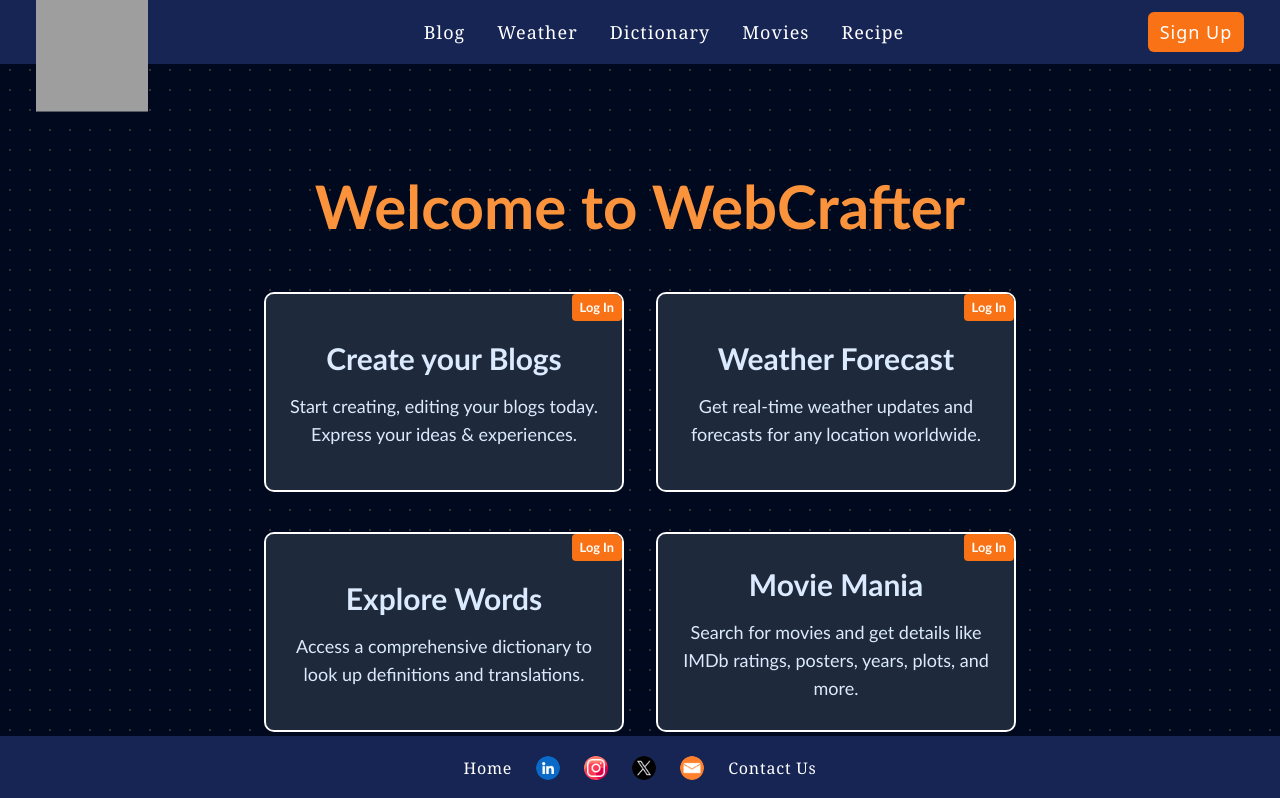
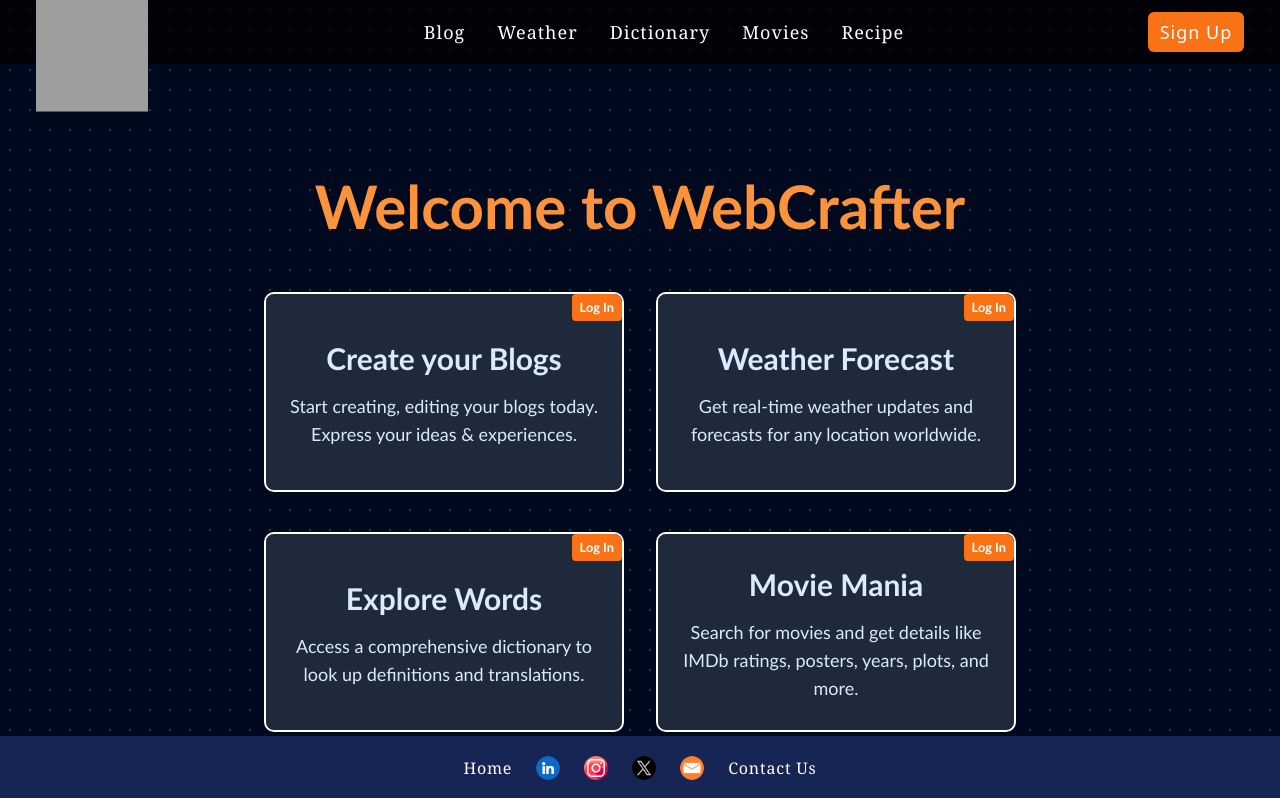
Before and after one commit to Vikash-Bachhety/WebCrafter, a React (Vite) app in the folder frontend/: page /Home in a window 1280 px wide. Shown: the top 798 px of the page. Built offline with nearby package versions, Linux system fonts and the light colour scheme; grey boxes are pictures that could not be loaded.

Commit message:
Update Header.jsx

```diff
--- a/frontend/src/Components/Header.jsx
+++ b/frontend/src/Components/Header.jsx
@@ -33,7 +33,7 @@ function Header() {
   };
 
   return (
-    <div className="bg-blue-950 flex flex-col md:flex md:flex-row text-white min-w-full h-28 md:h-16 text-md md:text-xl font-normal md:tracking-wider font-sans items-center justify-between md:px-5 fixed top-0 left-0 z-20">
+    <div className="bg-black/70 flex flex-col md:flex md:flex-row text-white min-w-full h-28 md:h-16 text-md md:text-xl font-normal md:tracking-wider font-sans items-center justify-between md:px-5 fixed top-0 left-0 z-20">
       <Link
         to="/Home"
         className="bg-transparent flex flex-col w-12 h-12 md:w-40 md:h-40 md:mt-8 rounded-full relative z-10"
```
